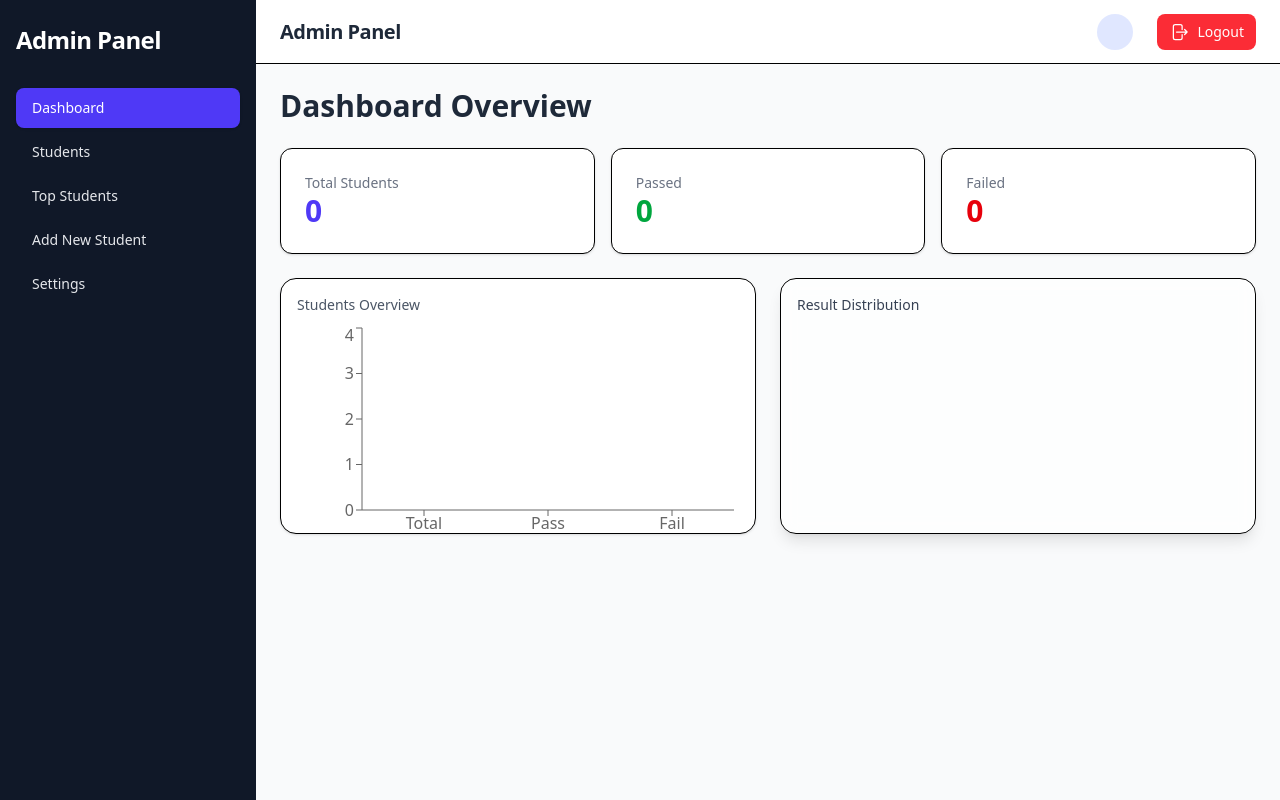
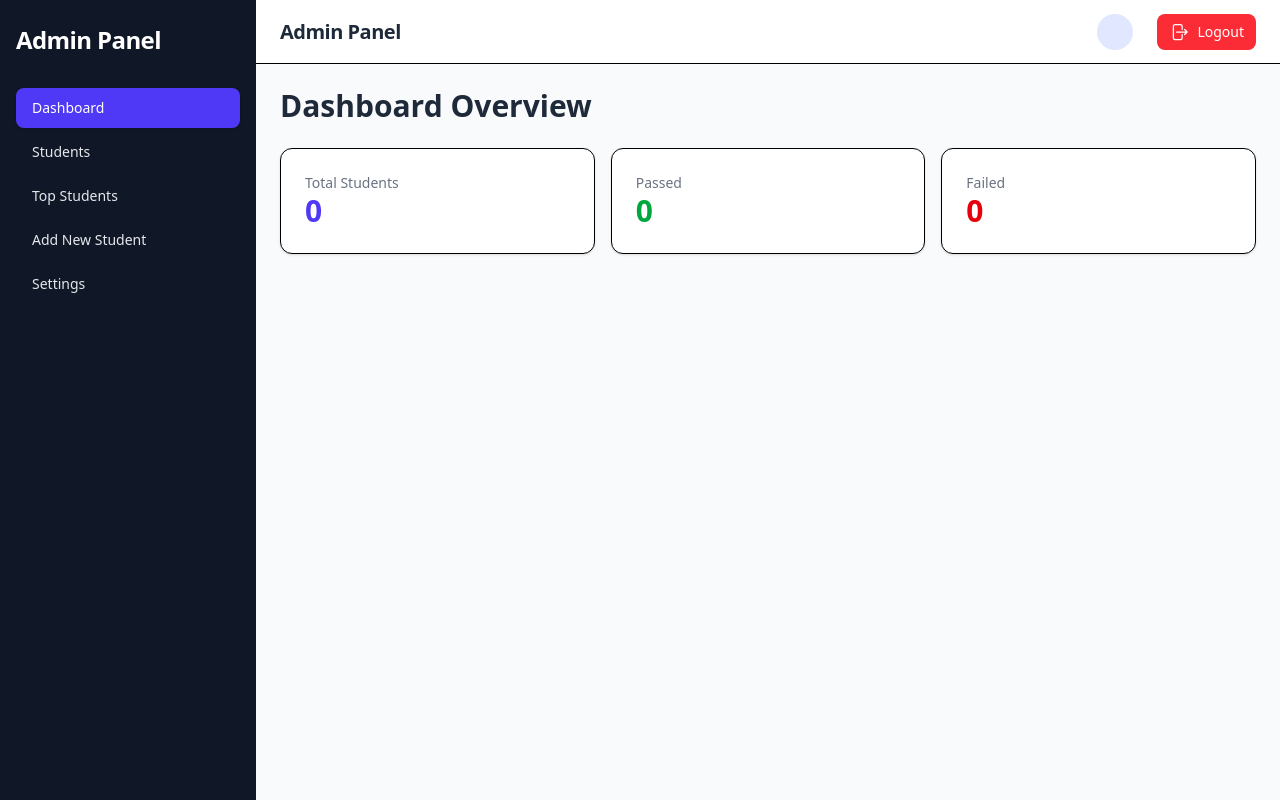
Before and after one commit to Het-Rasadiya-Opash/React-Admin-Panel-TS, a React (Vite) app: page /dashboard in a window 1280 px wide. Built offline with nearby package versions, Linux system fonts and the light colour scheme; sample sign-in values are in the browser's storage.

Commit message:
remove charts

```diff
--- a/src/pages/AdminDashborad.tsx
+++ b/src/pages/AdminDashborad.tsx
@@ -4,7 +4,7 @@ import StudentForm from "../components/StudentForm";
 import StudentTable from "../components/StudentTable";
 import Header from "../components/Header";
 import Sidebar from "../components/Sidebar";
-import DashboardCharts from "../components/DashboardCharts";
+// import DashboardCharts from "../components/DashboardCharts";
 
 type Section =
   | "dashboard"
@@ -73,11 +73,11 @@ const AdminDashboard = () => {
                   </p>
                 </div>
               </div>
-              <DashboardCharts
+              {/* <DashboardCharts
                 total={students.length}
                 pass={students.filter((s) => s.result === "Pass").length}
                 fail={students.filter((s) => s.result === "Fail").length}
-              />
+              /> */}
             </>
           )}
 
```
